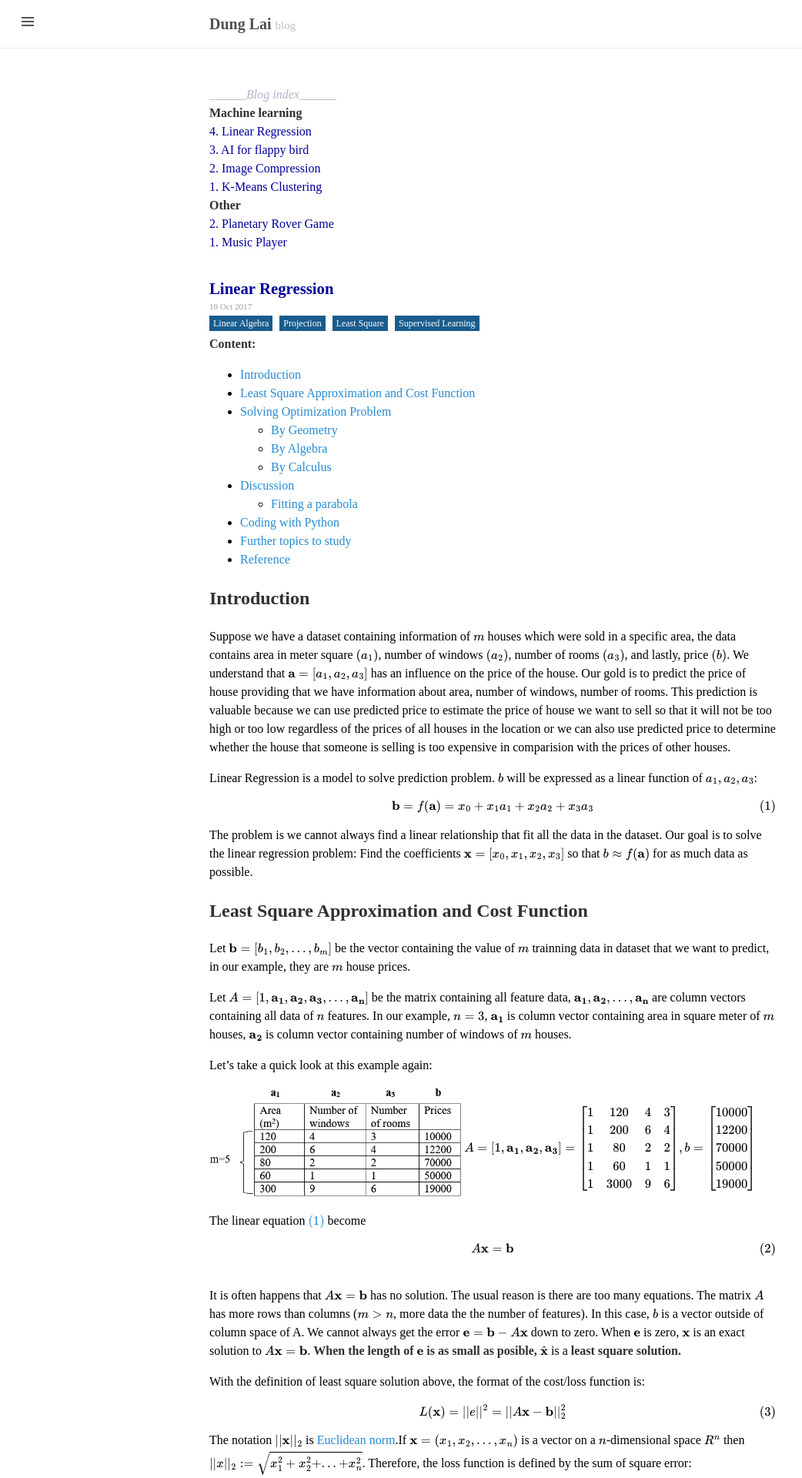
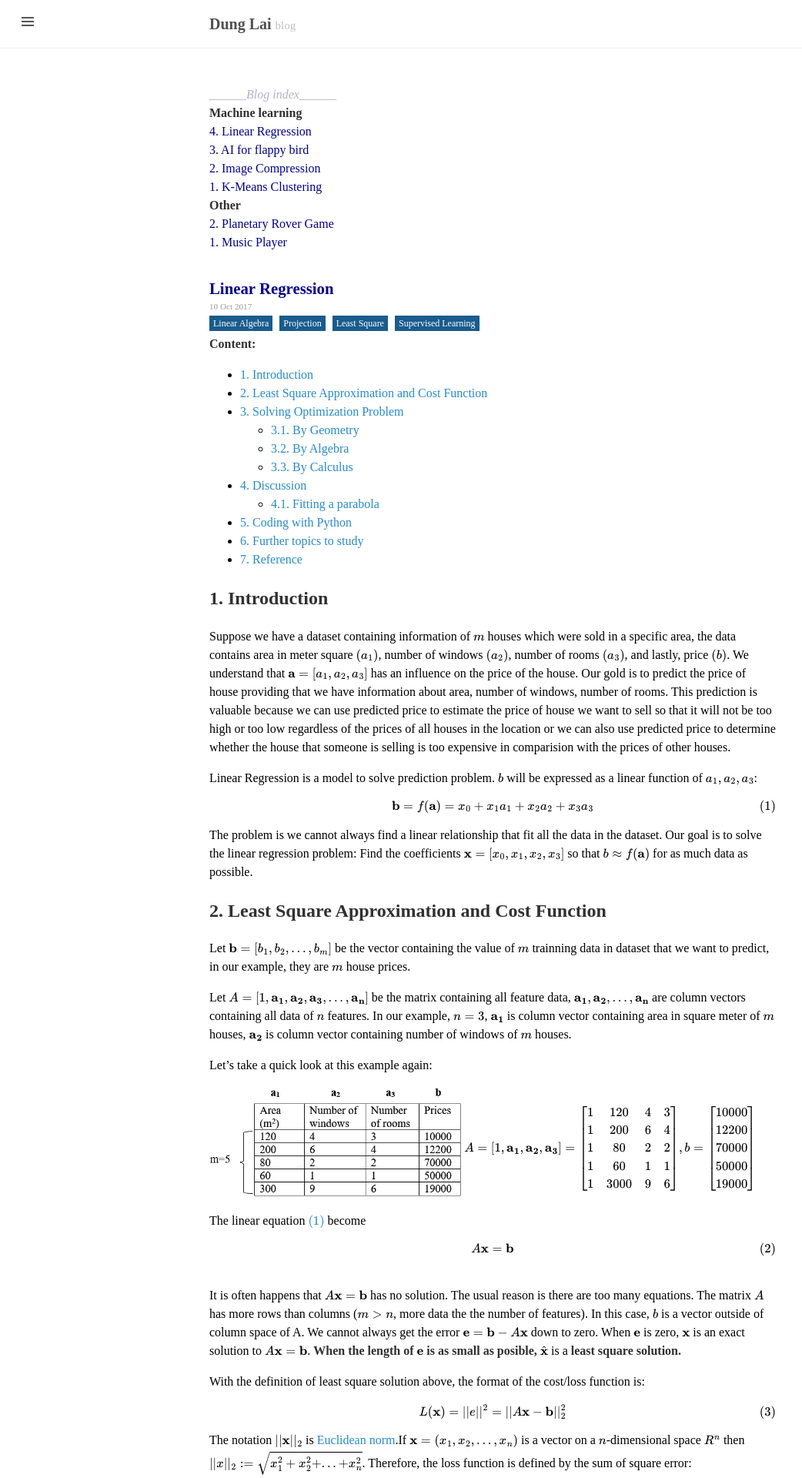
Before and after one commit to DungLai/dunglai.github.io, a Jekyll site: the page built from _posts/2017-10-10-linear-regression.md, in a window 1280 px wide. Shown: the top 1920 px of the page at 77% size, without its empty margins (0-1042 px from the left). Built offline with Jekyll 4.4.1, drawn with Linux system fonts in a browser that asks for light colours; formulas are drawn with MathJax 3; comment, search, counter and statistics services are not loaded; some of the changed text lies outside the part shown.

Commit message:
adding index num

````diff
--- a/_posts/2017-10-10-linear-regression.md
+++ b/_posts/2017-10-10-linear-regression.md
@@ -8,21 +8,21 @@ img  : ../public/post_img/LinearRegression/title.gif
 **Content:**
 <!-- MarkdownTOC depth=3 -->
 
-- [Introduction](#introduction)
-- [Least Square Approximation and Cost Function](#least-square-approximation-and-cost-function)
-- [Solving Optimization Problem](#solving-optimization-problem)
-	- [By Geometry](#by-geometry)
-	- [By Algebra](#by-algebra)
-	- [By Calculus](#by-calculus)
-- [Discussion](#discussion)
-	- [Fitting a parabola](#fitting-a-parabola)
-- [Coding with Python](#coding-with-python)
-- [Further topics to study](#further-topics-to-study)
-- [Reference](#reference)
+- [1. Introduction](#1-introduction)
+- [2. Least Square Approximation and Cost Function](#2-least-square-approximation-and-cost-function)
+- [3. Solving Optimization Problem](#3-solving-optimization-problem)
+	- [3.1. By Geometry](#31-by-geometry)
+	- [3.2. By Algebra](#32-by-algebra)
+	- [3.3. By Calculus](#33-by-calculus)
+- [4. Discussion](#4-discussion)
+	- [4.1. Fitting a parabola](#41-fitting-a-parabola)
+- [5. Coding with Python](#5-coding-with-python)
+- [6. Further topics to study](#6-further-topics-to-study)
+- [7. Reference](#7-reference)
 
 <!-- /MarkdownTOC -->
-<a name="introduction"></a>
-## Introduction
+<a name="1-introduction"></a>
+## 1. Introduction
 Suppose we have a dataset containing information of $$m$$ houses which were sold in a specific area, the data contains area in meter square $$(a_1)$$, number of windows $$(a_2)$$, number of rooms $$(a_3)$$, and lastly, price $$(b)$$. We understand that $$\textbf{a}=[a_1,a_2,a_3]$$ has an influence on the price of the house. Our gold is to predict the price of house providing that we have information about area, number of windows, number of rooms. This prediction is valuable because we can use predicted price to estimate the price of house we want to sell so that it will not be too high or too low regardless of the prices of all houses in the location or we can also use predicted price to determine whether the house that someone is selling is too expensive in comparision with the prices of other houses.
 
 Linear Regression is a model to solve prediction problem. $$b$$ will be expressed as a linear function of $$a_1, a_2, a_3$$:
@@ -30,8 +30,8 @@ Linear Regression is a model to solve prediction problem. $$b$$ will be expresse
 \mathbf{b}=f(\textbf{a})=x_0+x_1a_1+x_2a_2+x_3a_3
 \end{equation}
 The problem is we cannot always find a linear relationship that fit all the data in the dataset. Our goal is to solve the linear regression problem: Find the coefficients $$\textbf{x}=[x_0, x_1, x_2, x_3]$$ so that $$b\approx f(\textbf{a})$$ for as much data as possible.
-<a name="least-square-approximation-and-cost-function"></a>
-## Least Square Approximation and Cost Function
+<a name="2-least-square-approximation-and-cost-function"></a>
+## 2. Least Square Approximation and Cost Function
 Let $$\textbf{b}=[b_1, b_2,...,b_m]$$ be the vector containing the value of $$m$$ trainning data in dataset that we want to predict, in our example, they are $$m$$ house prices.
 
 Let $$A=[1, \mathbf{a_1} , \mathbf{a_2}, \mathbf{a_3},..., \mathbf{a_n}]$$ be the matrix containing all feature data, $$\mathbf{a_1}, \mathbf{a_2},..., \mathbf{a_n}$$ are column vectors containing all data of $$n$$ features. In our example, $$n=3$$, $$\mathbf{a_1}$$ is column vector containing area in square meter of $$m$$ houses, $$\mathbf{a_2}$$ is column vector containing number of windows of $$m$$ houses.
@@ -74,8 +74,8 @@ L(\mathbf{x}) = \sum_{i=1}^{m}(\mathbf{w_i}\mathbf{x}-\mathbf{b_i})^2
 \end{equation}
 
 $$\mathbf{w_i}$$ is row vector i of matrix $$A$$. In our example, each $$\mathbf{w_i}$$ is a row vector containing information of a house.
-<a name="solving-optimization-problem"></a>
-## Solving Optimization Problem
+<a name="3-solving-optimization-problem"></a>
+## 3. Solving Optimization Problem
 The optimal $$\hat{\mathbf{x}}$$ when $$A\mathbf{x}=\mathbf{b}$$ has no solution is the solution of $$A^TA\hat{\mathbf{x}}=A^Tb$$. The following part will be the proof of that statement.
 
 Before we move on the proof, let's reduce the dimension of data so that it's possible to visualize. The new problem we will solve is: Find the closest line to the points: $$(0,6),(1,0),(2,0)$$ or predict $$y-coordinate$$ by $$x-coordinate$$.
@@ -114,8 +114,8 @@ $$
 	<div class="thecap">Image taken from <a href="http://math.mit.edu/~gs/linearalgebra/">Introduction to Linear Algebra book</a> <br></div>
 </div>
 
-<a name="by-geometry"></a>
-### By Geometry
+<a name="31-by-geometry"></a>
+### 3.1. By Geometry
 We are looking for a linear combination of basis of matrix $$A$$, this linear combination produce a vector in the column space of $$A$$ in order to minimize the length of vector $$\mathbf{e}$$, $$||e||^2=||A\mathbf{x}-\mathbf{b}||^2_2$$ as in equation \eqref{eq:3}. This vector $$\mathbf{e}$$ is a vector from $$\mathbf{b}$$ (I'm refering a vector as a point) to a point in column space of $$A$$ . The smallest distance is $$\textbf{e}$$ as in figure 4.6b above: $$\mathbf{e}=\mathbf{b}-\mathbf{p}$$ with $$\mathbf{p}$$ be the **projection** of vector $$\textbf{b}$$ onto column space $$C(A)$$.
 
 To recap, we have proved that loss function $$L(\mathbf{x})$$ is minimized when $$A\mathbf{x}$$ create a projection of $$\textbf{b}$$ onto column space.
@@ -130,8 +130,8 @@ The solution $$\hat{\mathbf{x}}$$ is:
 \end{equation}
 
 Proof: update soon.
-<a name="by-algebra"></a>
-### By Algebra
+<a name="32-by-algebra"></a>
+### 3.2. By Algebra
 Every vector $$\mathbf{b}$$ outside of column space of A can be splited into two parts. The part in column space $$\mathbf{p}$$ and the perpendicular part $$\mathbf{e}$$ in the nullspace of $$A^T$$ (left null space of $$A$$). The reason is that column space of A (all vectors which are linear combination of column vector of matrix $$A$$) is perpendicular to left null space of $$A$$ (all vectors $$\mathbf{x}$$ that $$A^T\mathbf{x}=0$$). The two subspace mentioned above fill out the whole space of $$A$$.
 
 Refer to figure 4.6b, apply the law for right triangle, it stills true if the triangle lied in high dimensional space:
@@ -148,8 +148,8 @@ Since $$\mathbf{e}$$ is a fixed vector, $$||\mathbf{e}||^2$$ is a constant.  Lea
 \hat{\mathbf{x}}=A^{-1}\mathbf{p}=A^{-1}A(A^TA)^{-1}A^T\mathbf{b}=(A^TA)^{-1}A^T\mathbf{b}
 \end{equation}
 
-<a name="by-calculus"></a>
-### By Calculus
+<a name="33-by-calculus"></a>
+### 3.3. By Calculus
 Rewrite the term we are trying to minimized:
 \begin{equation}
 E = ||A\mathbf{x}-\mathbf{b}||^2 = (C+D.0-6)^2+(C+D.1)^2+(C+D.2)^2
@@ -208,20 +208,20 @@ In order to minimize $$L(\mathbf{x})$$, the derivative in every direction is set
 **Note**: the matrix $$(A^TA)^{-1}A^T$$ is also call [pseudo-inverse matrix](https://en.wikipedia.org/wiki/Moore%E2%80%93Penrose_inverse) of $$A$$. The notation is $$A^\dagger$$ (A dagger), $$A^\dagger=(A^TA)^{-1}A^T$$.
 
 Conclusion, if $$A$$ is not invertiable, the solution $$\hat{\mathbf{x}}=A^\dagger\mathbf{b}$$.
-<a name="discussion"></a>
-## Discussion
+<a name="4-discussion"></a>
+## 4. Discussion
 In the case of more than one feature, $$n>1$$, column space of $$A$$ become more complex (more dimension). In our example, there are 3 data points $$(m=3)$$, $$m$$ is the dimension of the vector space that column space $$C(A)$$ and $$\mathbf{b}$$ lied in, more data means it's less likely for $$\mathbf{b}$$ to be lied on $$C(A)$$. In this case, the solution is the projection of $$\mathbf{b}$$ into $$C(A)$$. Projection of a vector onto a high dimensional subspace is a vector.
 
-<a name="fitting-a-parabola"></a>
-### Fitting a parabola
+<a name="41-fitting-a-parabola"></a>
+### 4.1. Fitting a parabola
 Instead of looking for coefficients $$\hat{\mathbf{x}}=[C,D]$$ of the line $$b=C+Dt$$, we will look for $$\hat{\mathbf{x}}=[C,D,E]$$ to fit the parabola $$b=C+Dx+Ex^2$$. It means the column space have one more vector: $$A=
 \begin{bmatrix}
 1 & x_1 & x_1^2 \\
 \vdots & \vdots & \vdots \\
 1 & x_m & x_m^2
 \end{bmatrix}$$
-<a name="coding-with-python"></a>
-## Coding with Python
+<a name="5-coding-with-python"></a>
+## 5. Coding with Python
 Fit a straight line:
 ```python
 import numpy as np
@@ -300,12 +300,12 @@ plt.show()
 	<div class="thecap">Code output</div>
 </div>
 This parabole seems to be underfitting. We need to make the regression equation more complex by adding features (add more dimension to $$C(A)$$).
-<a name="further-topics-to-study"></a>
-## Further topics to study
+<a name="6-further-topics-to-study"></a>
+## 6. Further topics to study
 1. Evaluation approach such as cross-validation (Determine which solution is the best)
 2. Regularization, data value could be in different scale and causing inconsistent.
 
-<a name="reference"></a>
-## Reference
+<a name="7-reference"></a>
+## 7. Reference
 1. [Introduction to Linear Algebra](http://math.mit.edu/~gs/linearalgebra/) book by Prof. Gilbert Strang.
 2. Andrew, Ng. , 'Machine learning', Standford University Online, lecture notes week 2, [online]: https://www.coursera.org/learn/machine-learning
````
